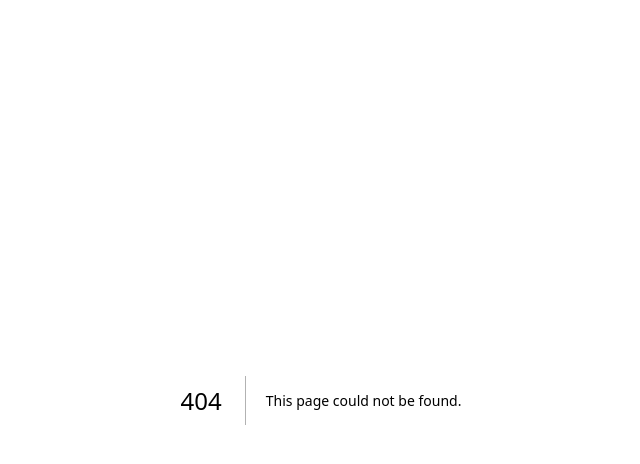
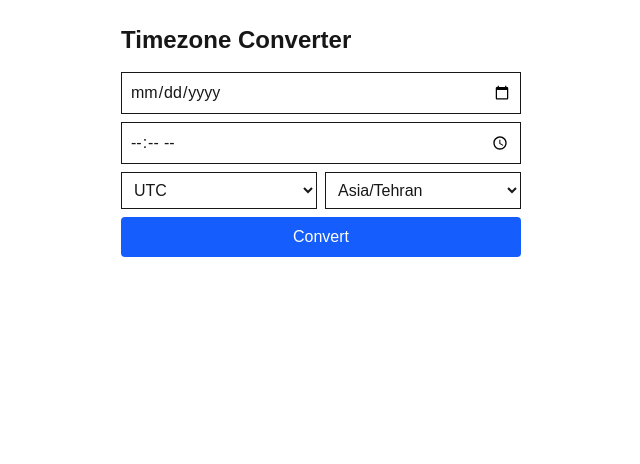
Before and after one commit to meysann/microtools, a Next.js app: page /tools/timezone in a window 1280 px wide. Before the commit this address had no page. Shown: the top 464 px of the page, without its empty margins (319-959 px from the left). Built offline with nearby package versions, Linux system fonts and the light colour scheme.

Commit message:
Added wordcounter and timezone converter

```diff
--- a/app/tools/page.tsx
+++ b/app/tools/page.tsx
@@ -26,6 +26,22 @@ export default function ToolsPage() {
             Date Converter
           </Link>
         </li>
+        <li>
+          <Link
+            href="/tools/timezone"
+            className="text-blue-600 hover:underline"
+          >
+            Timezone Converter
+          </Link>
+        </li>
+        <li>
+          <Link
+            href="/tools/wordcounter"
+            className="text-blue-600 hover:underline"
+          >
+            Word Counter
+          </Link>
+        </li>
       </ul>
     </div>
   );
--- /dev/null
+++ b/app/tools/timezone/page.tsx
@@ -0,0 +1,92 @@
+"use client";
+
+import { useState } from "react";
+
+export default function TimezoneConverter() {
+  const [date, setDate] = useState("");
+  const [time, setTime] = useState("");
+  const [fromTZ, setFromTZ] = useState("UTC");
+  const [toTZ, setToTZ] = useState("Asia/Tehran");
+  const [converted, setConverted] = useState("");
+
+  const timezones = [
+    "UTC",
+    "Asia/Tehran",
+    "America/New_York",
+    "Europe/London",
+    "Asia/Tokyo",
+    "Australia/Sydney",
+  ];
+
+  function convertTimezone() {
+    if (!date || !time) return;
+
+    const localDate = new Date(`${date}T${time}:00`);
+    const utcDate = new Date(
+      localDate.toLocaleString("en-US", { timeZone: fromTZ })
+    );
+
+    const convertedTime = new Intl.DateTimeFormat("en-GB", {
+      timeZone: toTZ,
+      hour: "2-digit",
+      minute: "2-digit",
+      second: "2-digit",
+      hour12: false,
+    }).format(utcDate);
+
+    setConverted(convertedTime);
+  }
+
+  return (
+    <div className="p-6 max-w-md mx-auto">
+      <h1 className="text-2xl font-bold mb-4">Timezone Converter</h1>
+
+      <input
+        type="date"
+        value={date}
+        onChange={(e) => setDate(e.target.value)}
+        className="border p-2 w-full mb-2"
+      />
+      <input
+        type="time"
+        value={time}
+        onChange={(e) => setTime(e.target.value)}
+        className="border p-2 w-full mb-2"
+      />
+
+      <div className="flex justify-between gap-2 mb-2">
+        <select
+          value={fromTZ}
+          onChange={(e) => setFromTZ(e.target.value)}
+          className="border p-2 w-full"
+        >
+          {timezones.map((tz) => (
+            <option key={tz}>{tz}</option>
+          ))}
+        </select>
+        <select
+          value={toTZ}
+          onChange={(e) => setToTZ(e.target.value)}
+          className="border p-2 w-full"
+        >
+          {timezones.map((tz) => (
+            <option key={tz}>{tz}</option>
+          ))}
+        </select>
+      </div>
+
+      <button
+        onClick={convertTimezone}
+        className="bg-blue-600 text-white px-4 py-2 rounded w-full hover:bg-blue-700"
+      >
+        Convert
+      </button>
+
+      {converted && (
+        <p className="mt-4 text-lg">
+          Converted Time: <strong>{converted}</strong>
+        </p>
+      )}
+    </div>
+  );
+}
--- /dev/null
+++ b/app/tools/wordcounter/page.tsx
@@ -0,0 +1,31 @@
+"use client";
+
+import { useState } from "react";
+
+export default function WordCounter() {
+  const [text, setText] = useState("");
+
+  const wordCount = text.trim() === "" ? 0 : text.trim().split(/\s+/).length;
+  const charCount = text.length;
+
+  return (
+    <div className="p-6 max-w-md mx-auto">
+      <h1 className="text-2xl font-bold mb-4">Word & Character Counter</h1>
+
+      <textarea
+        rows={6}
+        value={text}
+        onChange={(e) => setText(e.target.value)}
+        placeholder="Type or paste your text here..."
+        className="w-full border p-2 rounded mb-4"
+      />
+
+      <p>
+        <strong>Words:</strong> {wordCount}
+      </p>
+      <p>
+        <strong>Characters:</strong> {charCount}
+      </p>
+    </div>
+  );
+}
```
